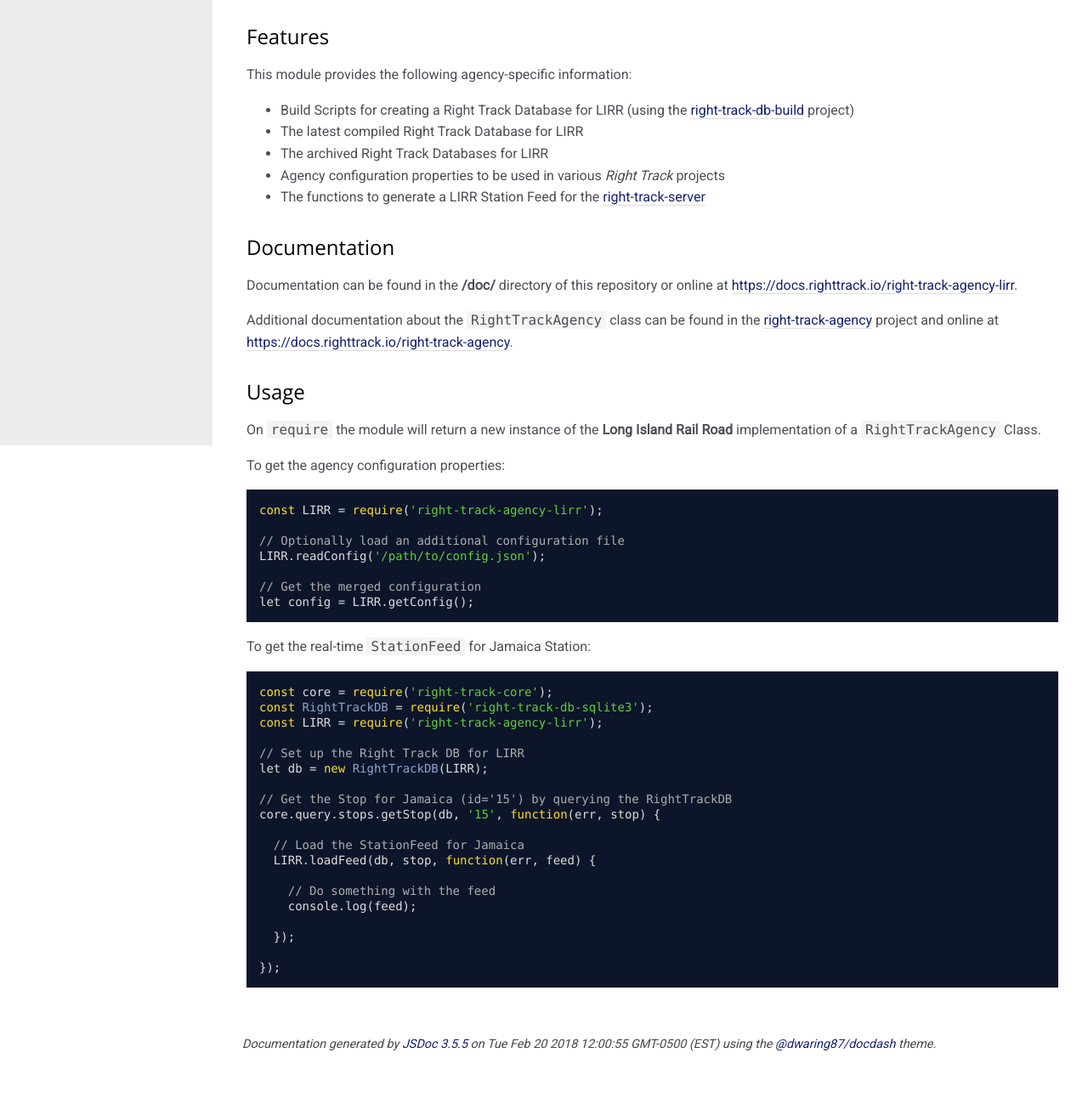
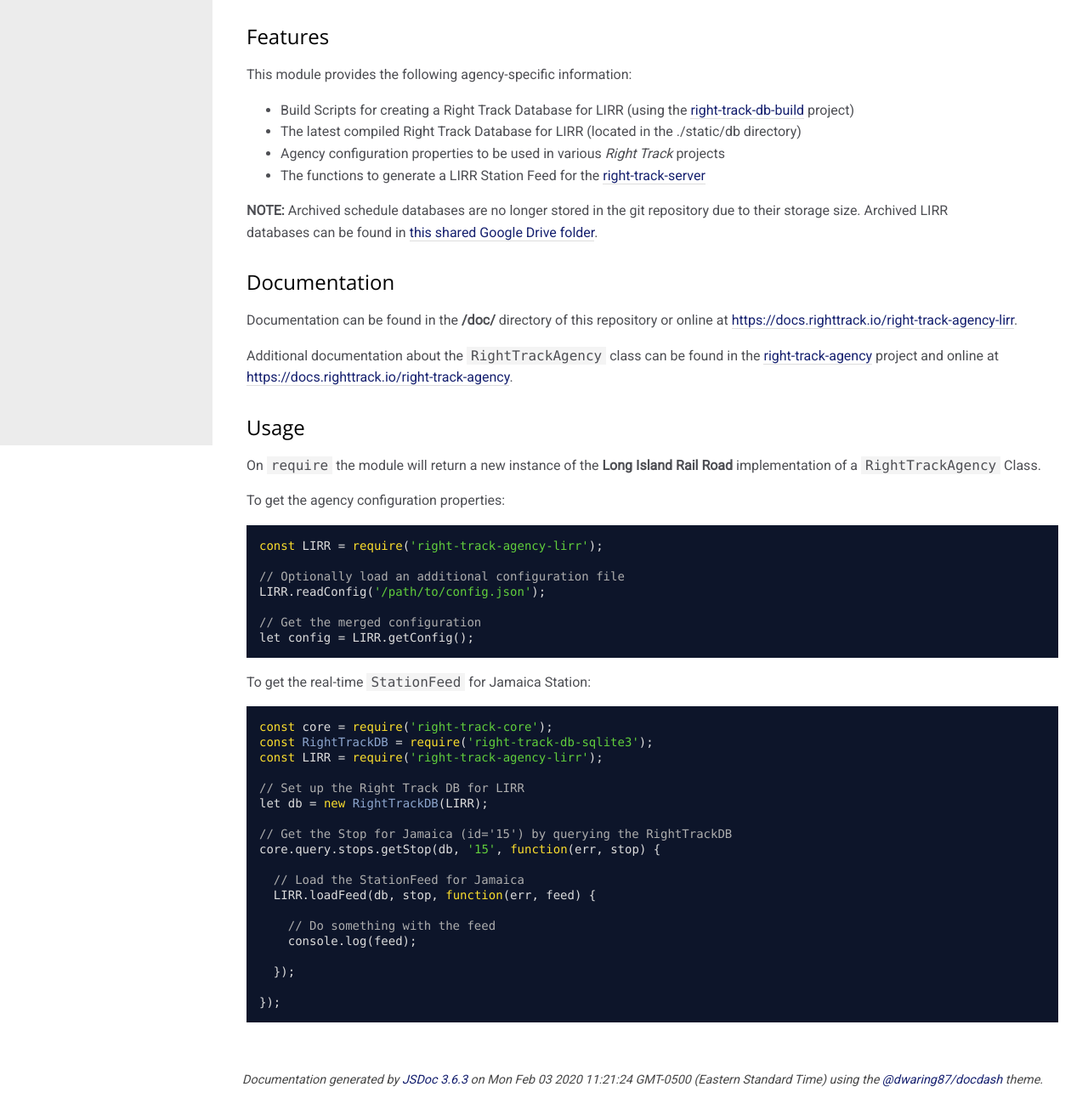
Before and after one commit to right-track/right-track-agency-lirr, a website: page doc/index.html in a window 1280 px wide. Shown: the part 276-1575 px from the top of the page at 85% size. Before the commit the page ends 1533 px from the top, so only its background shows below. Drawn offline with nearby package versions, Linux system fonts and the light colour scheme.

Commit message:
Update README Add link to archived databases

```diff
--- a/doc/index.html
+++ b/doc/index.html
@@ -47,24 +47,30 @@
 
 
     <section class="readme">
-        <article><h1>Long Island Rail Road</h1><p><strong>node module:</strong> <a href="https://www.npmjs.com/package/right-track-agency-lirr">right-track-agency-lirr</a><br><strong>GitHub repo:</strong> <a href="https://github.com/right-track/right-track-agency-lirr">right-track/right-track-agency-lirr</a></p>
+        <article><h1>Long Island Rail Road</h1>
+<p><strong>node module:</strong> <a href="https://www.npmjs.com/package/right-track-agency-lirr">right-track-agency-lirr</a><br>
+<strong>GitHub repo:</strong> <a href="https://github.com/right-track/right-track-agency-lirr">right-track/right-track-agency-lirr</a></p>
 <hr>
 <p>This module is an implementation of a <a href="https://github.com/right-track/right-track-agency">right-track-agency</a>
 used to add agency-specific configuration and functionality to various <a href="https://github.com/right-track">Right Track Projects</a>.</p>
-<h3>Features</h3><p>This module provides the following agency-specific information:</p>
+<h3>Features</h3>
+<p>This module provides the following agency-specific information:</p>
 <ul>
 <li>Build Scripts for creating a Right Track Database for LIRR (using the <a href="https://github.com/right-track/right-track-db-build">right-track-db-build</a> project)</li>
-<li>The latest compiled Right Track Database for LIRR</li>
-<li>The archived Right Track Databases for LIRR</li>
+<li>The latest compiled Right Track Database for LIRR (located in the ./static/db directory)</li>
 <li>Agency configuration properties to be used in various <em>Right Track</em> projects</li>
 <li>The functions to generate a LIRR Station Feed for the <a href="https://github.com/right-track/right-track-server">right-track-server</a></li>
 </ul>
-<h3>Documentation</h3><p>Documentation can be found in the <strong>/doc/</strong> directory of this repository
+<p><strong>NOTE:</strong> Archived schedule databases are no longer stored in the git repository due to their storage size.  Archived LIRR<br>
+databases can be found in <a href="https://drive.google.com/drive/folders/1UMMesQair-7aRoIgejenJ7QhfI3blWj-">this shared Google Drive folder</a>.</p>
+<h3>Documentation</h3>
+<p>Documentation can be found in the <strong>/doc/</strong> directory of this repository
 or online at <a href="https://docs.righttrack.io/right-track-agency-lirr">https://docs.righttrack.io/right-track-agency-lirr</a>.</p>
 <p>Additional documentation about the <code>RightTrackAgency</code> class can be found in the
 <a href="https://github.com/right-track/right-track-agency">right-track-agency</a> project
 and online at <a href="https://docs.righttrack.io/right-track-agency">https://docs.righttrack.io/right-track-agency</a>.</p>
-<h3>Usage</h3><p>On <code>require</code> the module will return a new instance of the <strong>Long Island Rail Road</strong>
+<h3>Usage</h3>
+<p>On <code>require</code> the module will return a new instance of the <strong>Long Island Rail Road</strong>
 implementation of a <code>RightTrackAgency</code> Class.</p>
 <p>To get the agency configuration properties:</p>
 <pre class="prettyprint source lang-javascript"><code>const LIRR = require('right-track-agency-lirr');
@@ -73,7 +79,9 @@
 LIRR.readConfig('/path/to/config.json');
 
 // Get the merged configuration
-let config = LIRR.getConfig();</code></pre><p>To get the real-time <code>StationFeed</code> for Jamaica Station:</p>
+let config = LIRR.getConfig();
+</code></pre>
+<p>To get the real-time <code>StationFeed</code> for Jamaica Station:</p>
 <pre class="prettyprint source lang-javascript"><code>const core = require('right-track-core');
 const RightTrackDB = require('right-track-db-sqlite3');
 const LIRR = require('right-track-agency-lirr');
@@ -92,7 +100,8 @@
 
   });
 
-});</code></pre></article>
+});
+</code></pre></article>
     </section>
 
 
@@ -105,7 +114,7 @@
 <br class="clear">
 
 <footer>
-    Documentation generated by <a href="https://github.com/jsdoc3/jsdoc">JSDoc 3.5.5</a> on Tue Feb 20 2018 12:00:55 GMT-0500 (EST) using the <a href="https://github.com/dwaring87/docdash">@dwaring87/docdash</a> theme.
+    Documentation generated by <a href="https://github.com/jsdoc3/jsdoc">JSDoc 3.6.3</a> on Mon Feb 03 2020 11:21:24 GMT-0500 (Eastern Standard Time) using the <a href="https://github.com/dwaring87/docdash">@dwaring87/docdash</a> theme.
 </footer>
 
 <script>prettyPrint();</script>
```
Also changed, not shown: doc/LIRR.html (+2 -2 lines), doc/index.js.html (+1 -1 lines), README.md.
